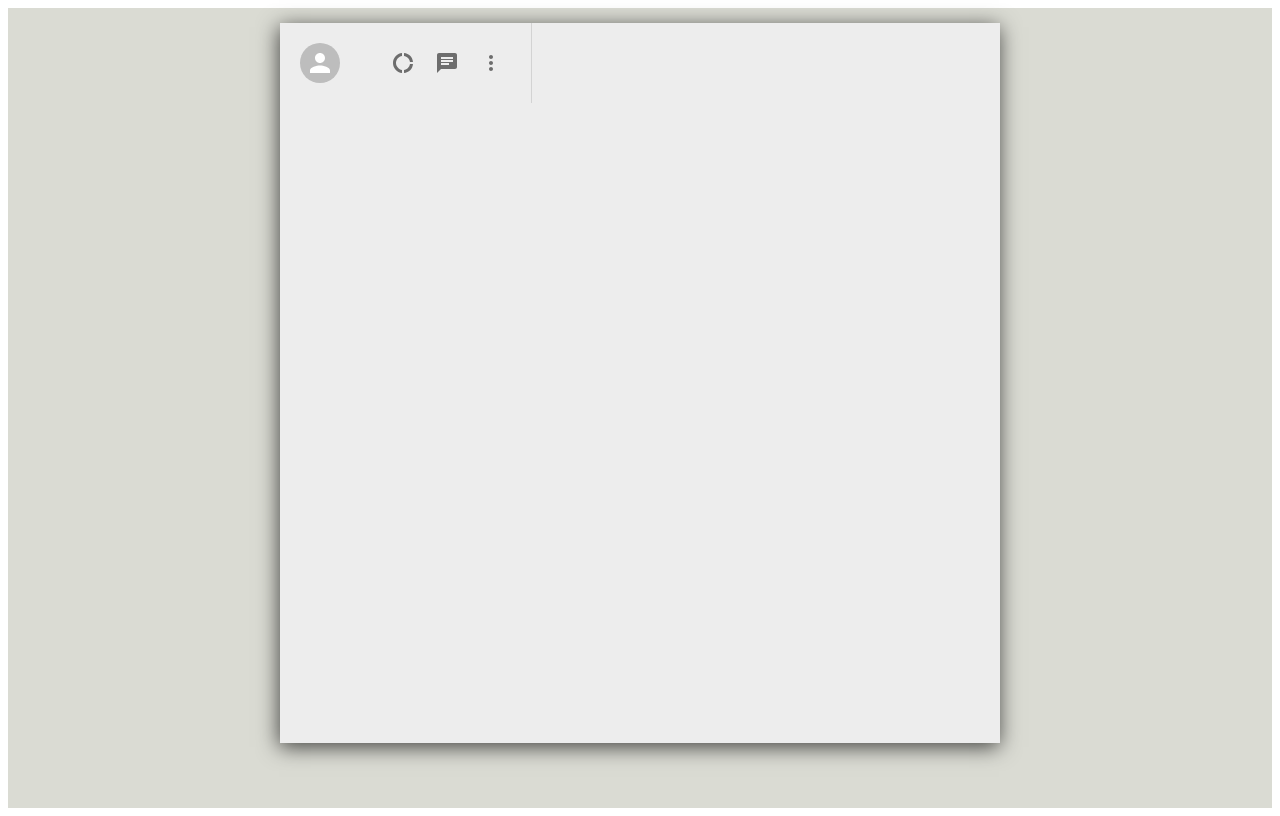
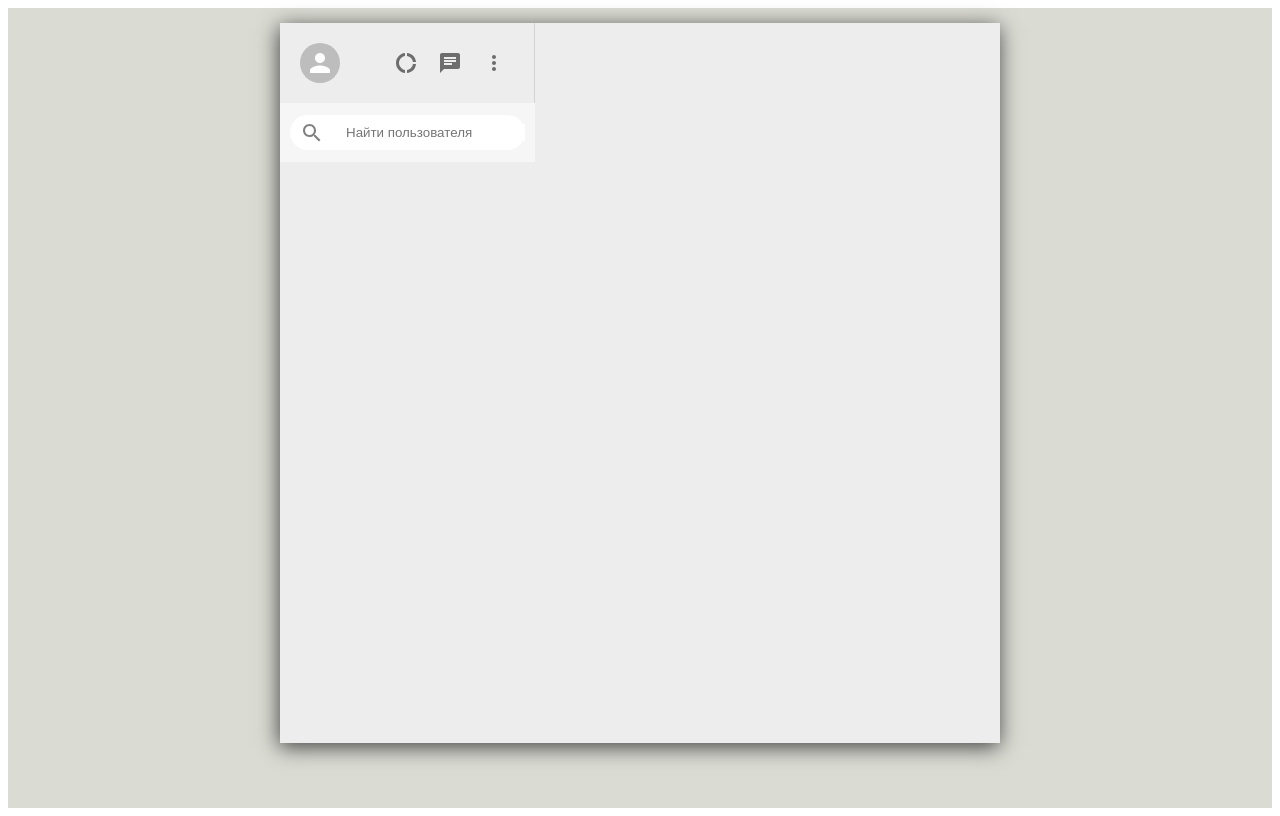
Before and after one commit to GlebLudis/test_task_green_api, a React (Create React App) app: page / in a window 1280 px wide. Built offline with nearby package versions, Linux system fonts and the light colour scheme.

Commit message:
add SidebarChat component

```diff
--- a/src/components/Sidebar/Sidebar.css
+++ b/src/components/Sidebar/Sidebar.css
@@ -1,6 +1,36 @@
 .sidebar{
+    display: flex;
+    flex-direction: column;
     flex: 0.35;
 }
+
+.sidebar__search{
+    display: flex;
+    align-items: center;
+    background-color: #f6f6f6;
+    height: 39px;
+    padding: 10px;
+}
+
+.sidebar__searchContainer{
+    display: flex;
+    align-items: center;
+    background-color: white;
+    width: 100%;
+    height: 35px;
+    border-radius: 20px;
+}
+
+.sidebar__searchContainer > .MuiSvgIcon-root {
+    color: gray;
+    padding: 10px;
+}
+
+.sidebar__searchContainer > input {
+    border: none;
+    margin-left: 10px;
+}
+
 
 .sidebar__header {
     display: flex;
--- a/src/components/Sidebar/Sidebar.js
+++ b/src/components/Sidebar/Sidebar.js
@@ -1,9 +1,11 @@
 import React from "react";
 import './Sidebar.css';
+import SidebarChat from "../SidebarChat/SidebarChat";
 import {Avatar, Icon, IconButton} from "@mui/material";
 import DonutLargeIcon from '@mui/icons-material/DonutLarge';
 import ChatIcon from '@mui/icons-material/Chat';
 import MoreVertIcon from '@mui/icons-material/MoreVert';
+import SearchIcon from '@mui/icons-material/Search';
 
 function Sidebar() {
     return (
@@ -20,13 +22,17 @@ function Sidebar() {
                   <IconButton>
                       <MoreVertIcon/>
                   </IconButton>
-
               </div>
           </div>
             <div className="sidebar__search">
-
+                <div className="sidebar__searchContainer">
+                    <SearchIcon/>
+                    <input placeholder="Найти пользователя" type="text" />
+                </div>
             </div>
-            <div className="sidebar__chats"></div>
+            <div className="sidebar__chats">
+                <SidebarChat />
+            </div>
         </div>
     )
 }
--- /dev/null
+++ b/src/components/SidebarChat/SidebarChat.js
@@ -0,0 +1,9 @@
+import React from "react";
+
+function SidebarChat() {
+    return(
+        <></>
+    )
+}
+
+export default SidebarChat
```
Also changed, not shown: src/components/SidebarChat/SidebarChat.css (added).
